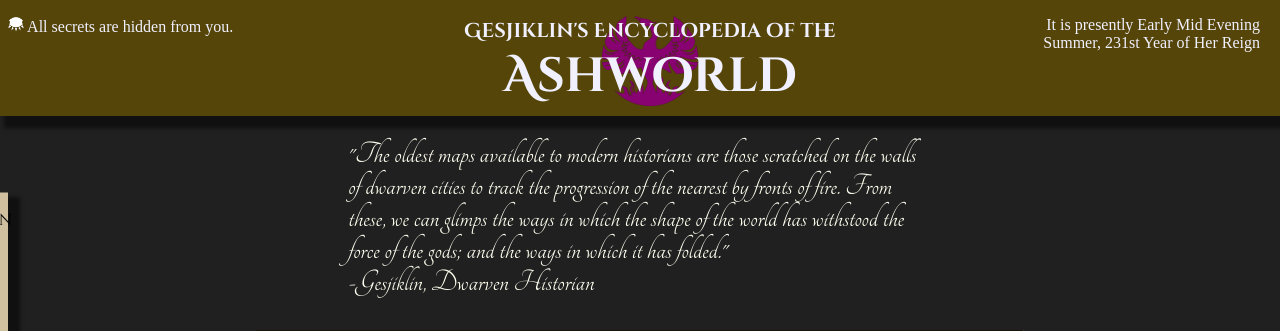
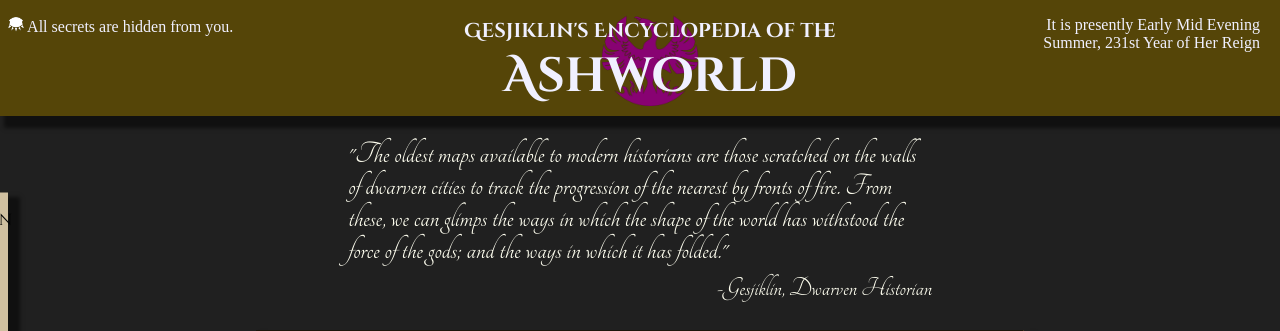
Before and after one commit to sowrd299/BurnedBook, a Django app: page /map in a window 1280 px wide. Shown: the top 331 px of the page. Run offline with Django 3.2, Linux system fonts and the light colour scheme.

Commit message:
improves signatures

```diff
--- a/ashworld/wiki/static/wiki/style.css
+++ b/ashworld/wiki/static/wiki/style.css
@@ -86,12 +86,21 @@ body {
     color: #fffff0;
 }
 
-.content .quote {
-    font-size: 2em; /*tangerine is a tinny font*/
+.content .quote, .content .quoteauthor {
     font-family: 'Tangerine', cursive;
     /*font-style: italic;*/
     padding-left: 12%;
     padding-right: 12%;
+}
+
+.content .quote {
+    font-size: 2em; /*tangerine is a tinny font*/
+}
+
+.content .quoteauthor {
+    font-size: 1.75em;
+    text-align: right;
+    margin-top: -24px;
 }
 
 .content .textbox {
--- a/ashworld/wiki/templates/wiki/map.html
+++ b/ashworld/wiki/templates/wiki/map.html
@@ -11,7 +11,9 @@
 
 
     <p class="quote">
-        "The oldest maps available to modern historians are those scratched on the walls of dwarven cities to track the progression of the nearest by fronts of fire. From these, we can glimps the ways in which the shape of the world has withstood the force of the gods; and the ways in which it has folded."<br/>
+        "The oldest maps available to modern historians are those scratched on the walls of dwarven cities to track the progression of the nearest by fronts of fire. From these, we can glimps the ways in which the shape of the world has withstood the force of the gods; and the ways in which it has folded."
+    </p>
+    <p class="quoteauthor">
         -Gesjiklin, Dwarven Historian
     </p>
 
```
Also changed, not shown: ashworld/db.sqlite3.
